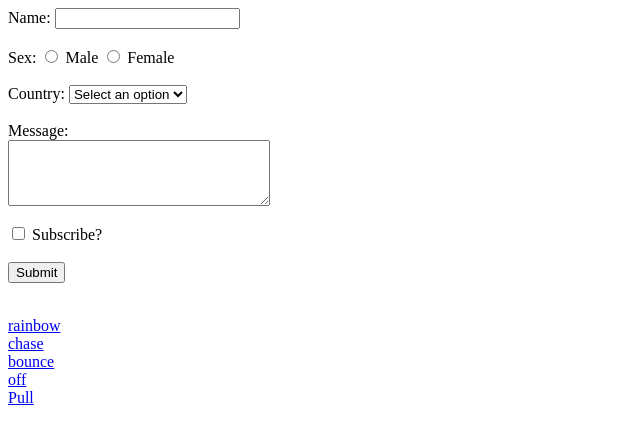
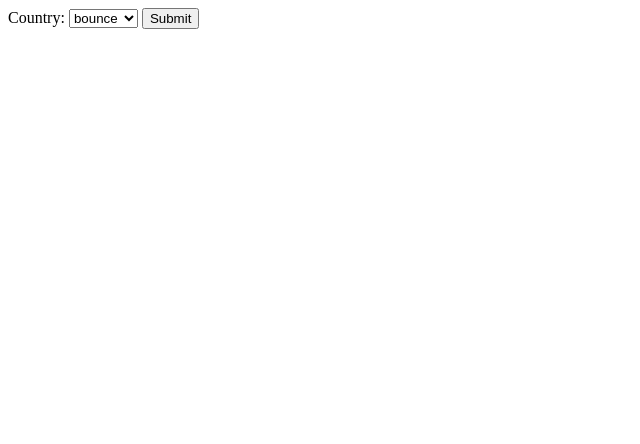
Before and after one commit to killgriff22/Pixelcontrol, a Flask app: page / in a window 1280 px wide. Shown: the top 444 px of the page, without its empty margins (0-640 px from the left). Run offline with Flask 3, Linux system fonts and the light colour scheme.

Commit message:
begin migration to form-based color and pattern selection

```diff
--- a/main.py
+++ b/main.py
@@ -30,9 +30,8 @@ if not os.path.exists(pattern_file):
 def index():
     heap_patterns = """"""
     for pattern in PATTERNS:
-        heap_patterns += f'<a href="/run/{pattern}">{pattern}</a><br>'
-    heap_patterns += f"""<a href="/pull">Pull</a><br>"""
-    return flask.render_template("index.html", patterns=heap_patterns)
+        heap_patterns += f'<option value="{pattern}">{pattern}</option><br>'
+    return flask.render_template("index.html", patterns=heap_patterns,pattern=tvu.read(pattern_file)[0])
 
 
 @app.route('/run/<pattern_name>')
--- a/templates/index.html
+++ b/templates/index.html
@@ -1,25 +1,12 @@
 <title>Strip Controller</title>
 <body>
   <form>
-    <label for="name">Name:</label>
-    <input type="text" name="name"><br><br>
-    <label for="sex">Sex:</label>
-    <input type="radio" name="sex" id="male" value="male">
-    <label for="male">Male</label>
-    <input type="radio" name="sex" id="female" value="female">
-    <label for="female">Female</label> <br><br>
     <label for="country">Country: </label>
     <select name="country" id="country">
-        <option>Select an option</option>
-        <option value="nepal">Nepal</option>
-        <option value="usa">USA</option>
-        <option value="australia">Australia</option>
-    </select><br><br>
-    <label for="message">Message:</label><br>
-    <textarea name="message" id="message" cols="30" rows="4"></textarea><br><br>
-    <input type="checkbox" name="newsletter" id="newsletter">
-    <label for="newsletter">Subscribe?</label><br><br>
+        <option>{{pattern}}</option>
+        {{ patterns|safe }}
+    </select>
     <input type="submit" value="Submit">
 </form>
-<br>{{ patterns|safe }}
+<br>
 </body>
```
